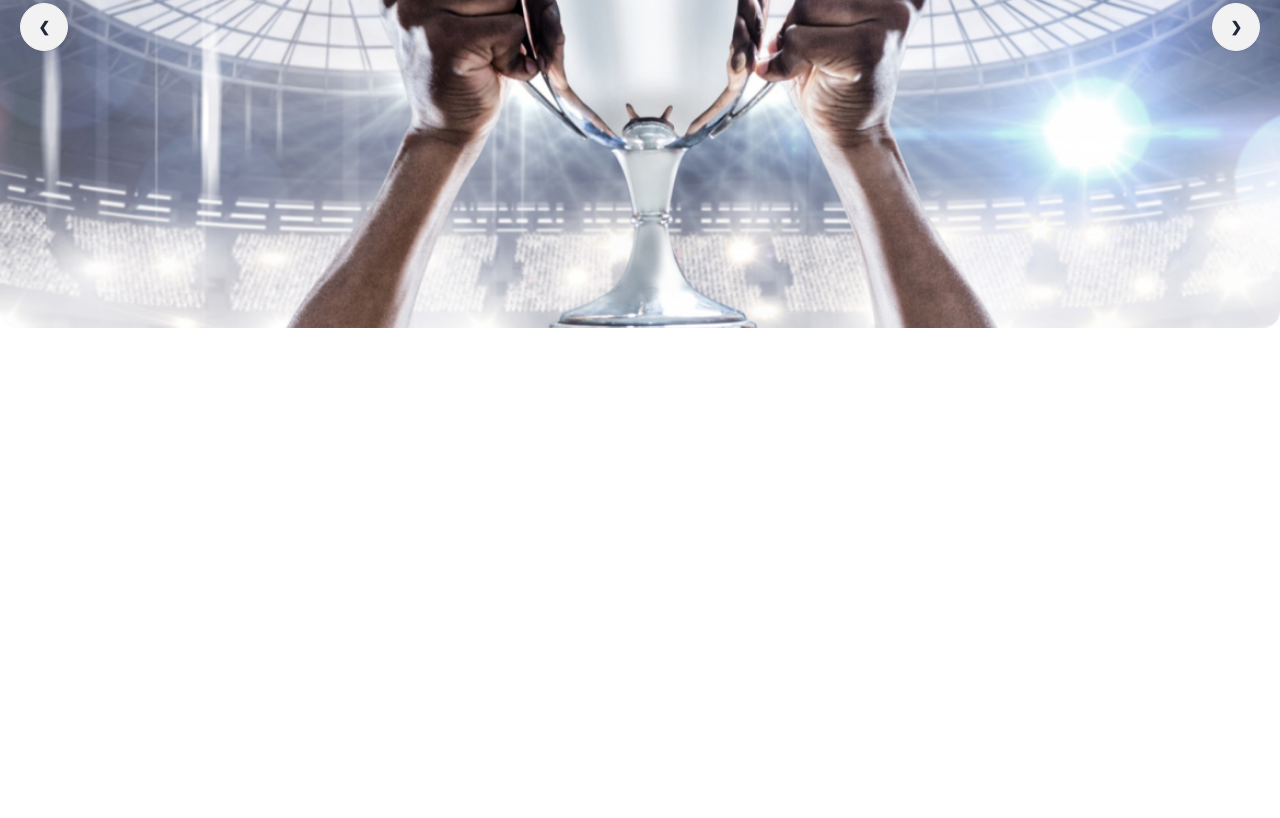
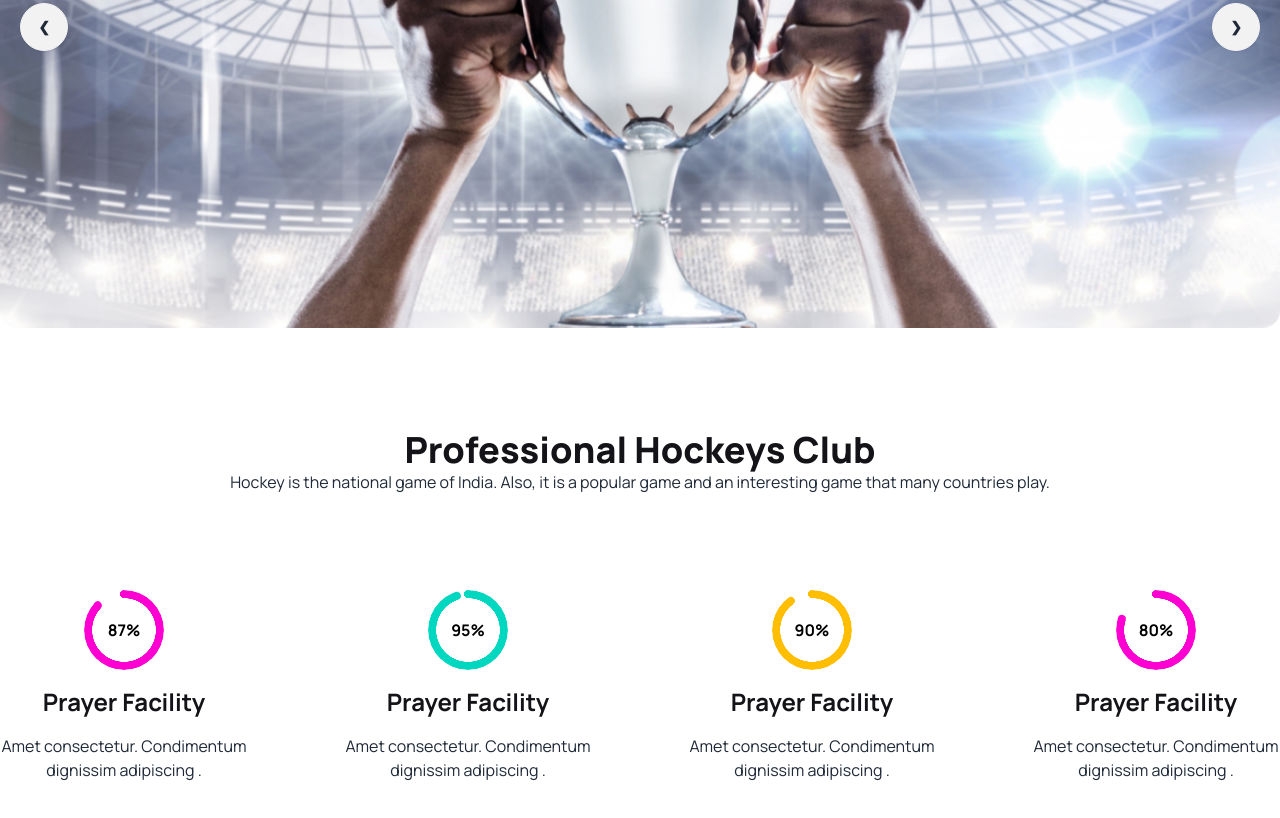
Before and after one commit to mddolarmahmud/Hockeys-repo, a plain HTML site: page index.html in a window 1280 px wide. Shown: the part 370-1188 px from the top of the page. Before the commit the page ends 800 px from the top, so only its background shows below. Drawn offline with nearby package versions, Linux system fonts and the light colour scheme.

Commit message:
add proffesional hokey club section

```diff
--- a/index.html
+++ b/index.html
@@ -1,5 +1,5 @@
 <!DOCTYPE html>
-<html lang="en">
+<html lang="en" data-theme="light">
 
 <head>
     <meta charset="UTF-8">
@@ -21,7 +21,7 @@
     </style>
 </head>
 
-<body>
+<body class="manrope-font">
     <header>
 
     </header>
@@ -44,6 +44,49 @@
                 </div>
             </div>
         </section>
+        <!-- Professional Hockeys Club section -->
+        <section class="my-24">
+            <div class="text-center">
+                <h1 class="text-4xl font-extrabold text-[#131318]">Professional Hockeys Club</h1>
+                <p>Hockey is the national game of India. Also, it is a popular game and an interesting game that many
+                    countries play. </p>
+            </div>
+
+            <div class="mt-24 grid grid-cols-1 lg:grid-cols-4 justify-center items-center text-center gap-24">
+                <div class="space-y-4">
+                    <div class="radial-progress text-secondary" style="--value:87;" role="progressbar"> <span
+                            class="text-black font-bold">87%</span></div>
+                    <h3 class="text-2xl text-[#131318] font-bold">Prayer Facility</h3>
+                    <p>Amet consectetur. Condimentum <br>
+                        dignissim adipiscing .</p>
+                </div>
+
+                <div class="space-y-4">
+                    <div class="radial-progress text-accent" style="--value:95;" role="progressbar"> <span
+                            class="text-black font-bold">95%</span></div>
+                    <h3 class="text-2xl text-[#131318] font-bold">Prayer Facility</h3>
+                    <p>Amet consectetur. Condimentum <br>
+                        dignissim adipiscing .</p>
+                </div>
+
+                <div class="space-y-4">
+                    <div class="radial-progress text-warning" style="--value:90;" role="progressbar"> <span
+                            class="text-black font-bold">90%</span></div>
+                    <h3 class="text-2xl text-[#131318] font-bold">Prayer Facility</h3>
+                    <p>Amet consectetur. Condimentum <br>
+                        dignissim adipiscing .</p>
+                </div>
+
+                <div class="space-y-4">
+                    <div class="radial-progress text-secondary" style="--value:80;" role="progressbar"><span
+                            class="text-black font-bold">80%</span></div>
+                    <h3 class="text-2xl text-[#131318] font-bold">Prayer Facility</h3>
+                    <p>Amet consectetur. Condimentum <br>
+                        dignissim adipiscing .</p>
+                </div>
+            </div>
+
+        </section>
     </main>
 
     <footer>
```
